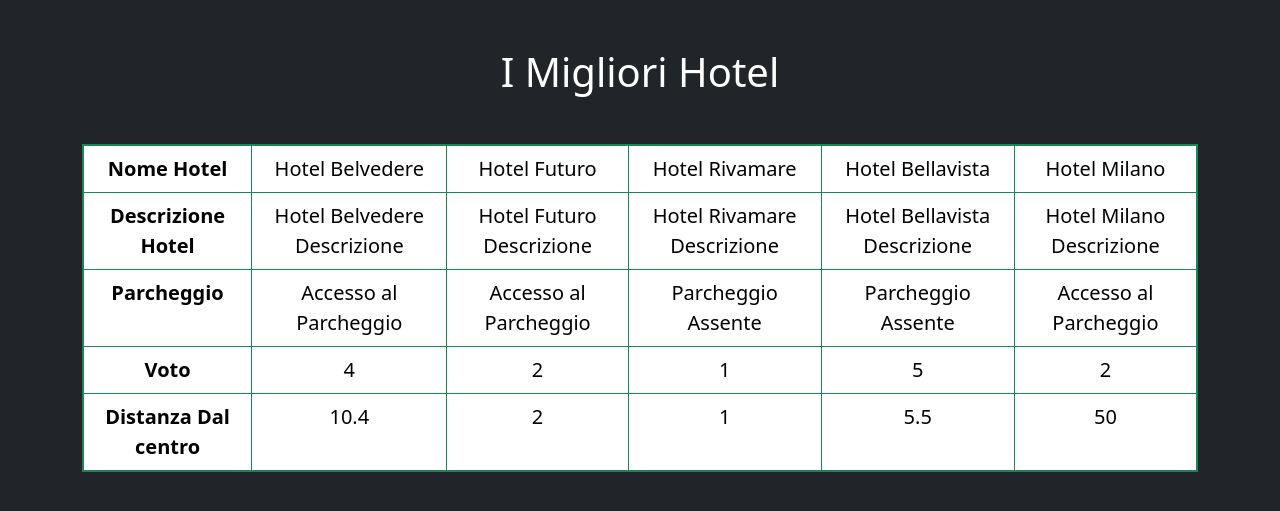
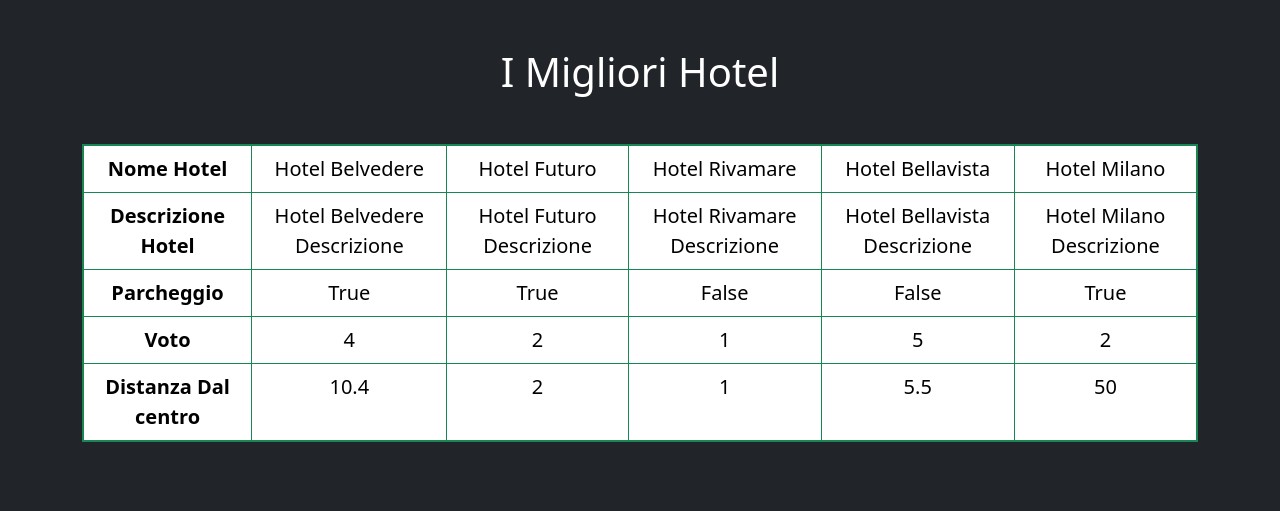
Before and after one commit to Casimiro-Moliterni/php-hotel, a PHP site: page / in a window 1280 px wide. Shown: the top 511 px of the page. Run offline with PHP 8.4, Linux system fonts and the light colour scheme.

```diff
--- a/index.php
+++ b/index.php
@@ -46,8 +46,8 @@ $hotels = [
     ],
 
 ];
+?>
 
-?>
 <!DOCTYPE html>
 <html lang="en">
 
@@ -63,6 +63,7 @@ $hotels = [
 <body class="bg-dark">
     <div class="container mt-5 text-center">
         <h1 class="text-white mb-5 fw-semibolder">I Migliori Hotel</h1>
+
         <table class="table border border-2 border-success p-2 fw-medium fs-5 ">
             <thead>
                 <tr>
@@ -82,19 +83,20 @@ $hotels = [
                 <tr>
                     <th class="border border-1 border-success" scope="row">Parcheggio</th>
                     <?php foreach ($hotels as $key => $element) { ?>
-                        <td class="border border-1 border-success"> <?php echo $element['parking'] === true ? 'Accesso al Parcheggio' : 'Parcheggio Assente' ?></td>
+                        <td class="border border-1 border-success">
+                            <?php echo $element['parking'] === true ? 'True' : 'False' ?></td>
                     <?php } ?>
                 </tr>
                 <tr>
                     <th class="border border-1 border-success" scope="row">Voto</th>
                     <?php foreach ($hotels as $key => $element) { ?>
-                        <td class="border border-1 border-success"><?php echo  $element['vote'] ?></td>
+                        <td class="border border-1 border-success"><?php echo $element['vote'] ?></td>
                     <?php } ?>
                 </tr>
                 <tr>
                     <th class="border border-1 border-success" scope="row">Distanza Dal centro</th>
                     <?php foreach ($hotels as $key => $element) { ?>
-                        <td class="border border-1 border-success" ><?php echo  $element['distance_to_center'] ?></td>
+                        <td class="border border-1 border-success"><?php echo $element['distance_to_center'] ?></td>
                     <?php } ?>
                 </tr>
             </tbody>
```
